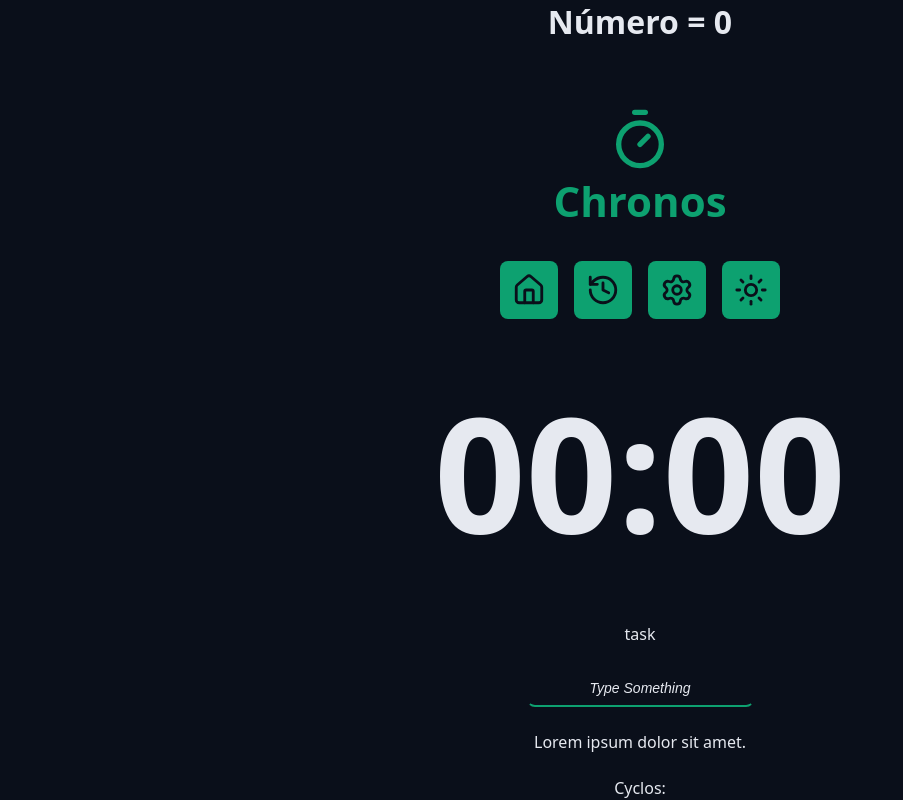
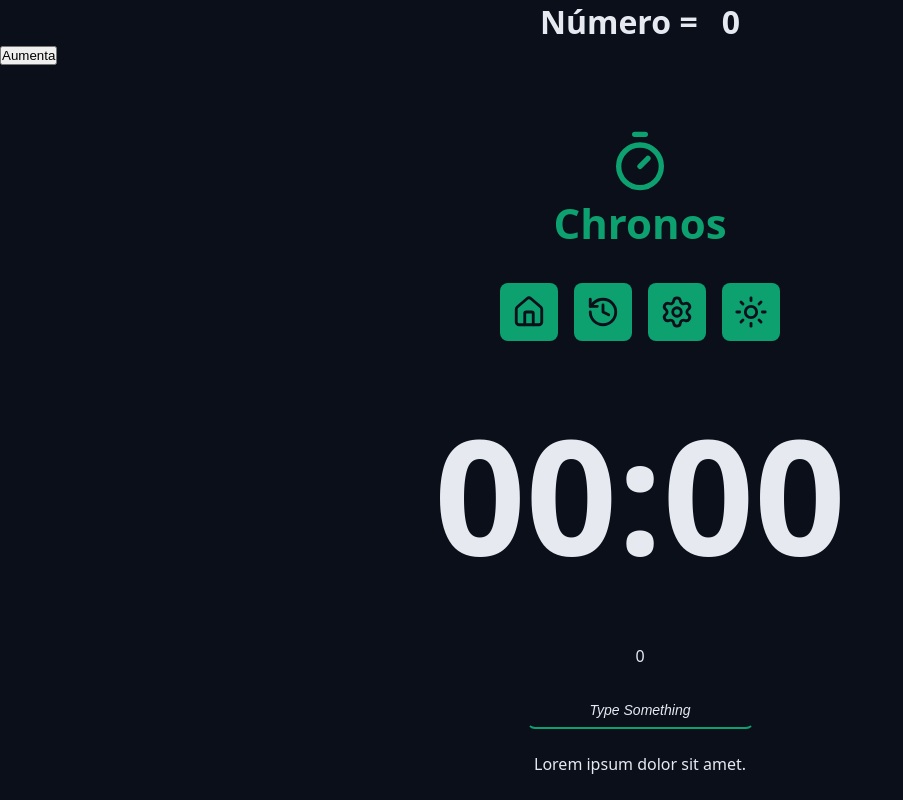
Before and after one commit to LeandroJerse/WebProjects, a React (Vite) app in the folder chronos-pomodoro/: page / in a window 1280 px wide. Shown: the top 800 px of the page, without its empty margins (0-903 px from the left). Built offline with nearby package versions, Linux system fonts and the light colour scheme.

Commit message:
Using useState

```diff
--- a/chronos-pomodoro/src/App.tsx
+++ b/chronos-pomodoro/src/App.tsx
@@ -11,12 +11,24 @@ import { DefaultButton } from './components/DefaultButton';
 import { PlayCircleIcon, StopCircleIcon } from 'lucide-react';
 import { Footer } from './components/Footer';
 import { Heading } from './components/Heading';
+import { useState } from 'react';
 
 export function App() {
-  const number = 0;
+  //Sempre que usar useStates, não usar atribuição diretamente
+  const [number, setNumber] = useState(() => {
+    console.log('Lazy initialization');
+    return 0;
+  });
+  function handleClick() {
+    setNumber((prevState) => prevState + 1);
+  }
   return (
     <>
-      <Heading>Número = {number}</Heading>
+      <Heading>
+        Número = <span id="number">{number}</span>
+      </Heading>
+      <button onClick={handleClick}>Aumenta</button>
+
       <Container>
         <Logo />
       </Container>
@@ -32,7 +44,7 @@ export function App() {
             <DefaultInput
               id="myInput"
               type="text"
-              labelText="task"
+              labelText={number.toString()}
               placeholder="Type Something"
             />
           </div>
```
